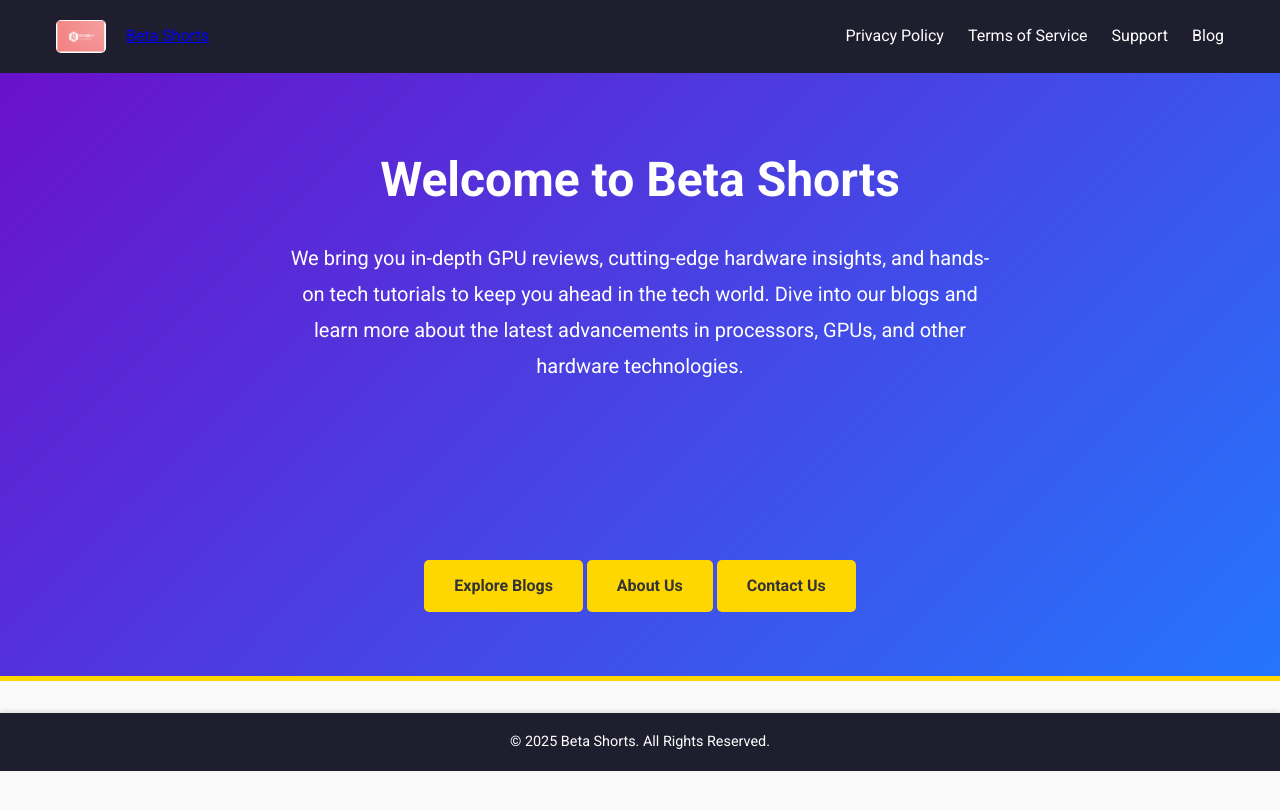
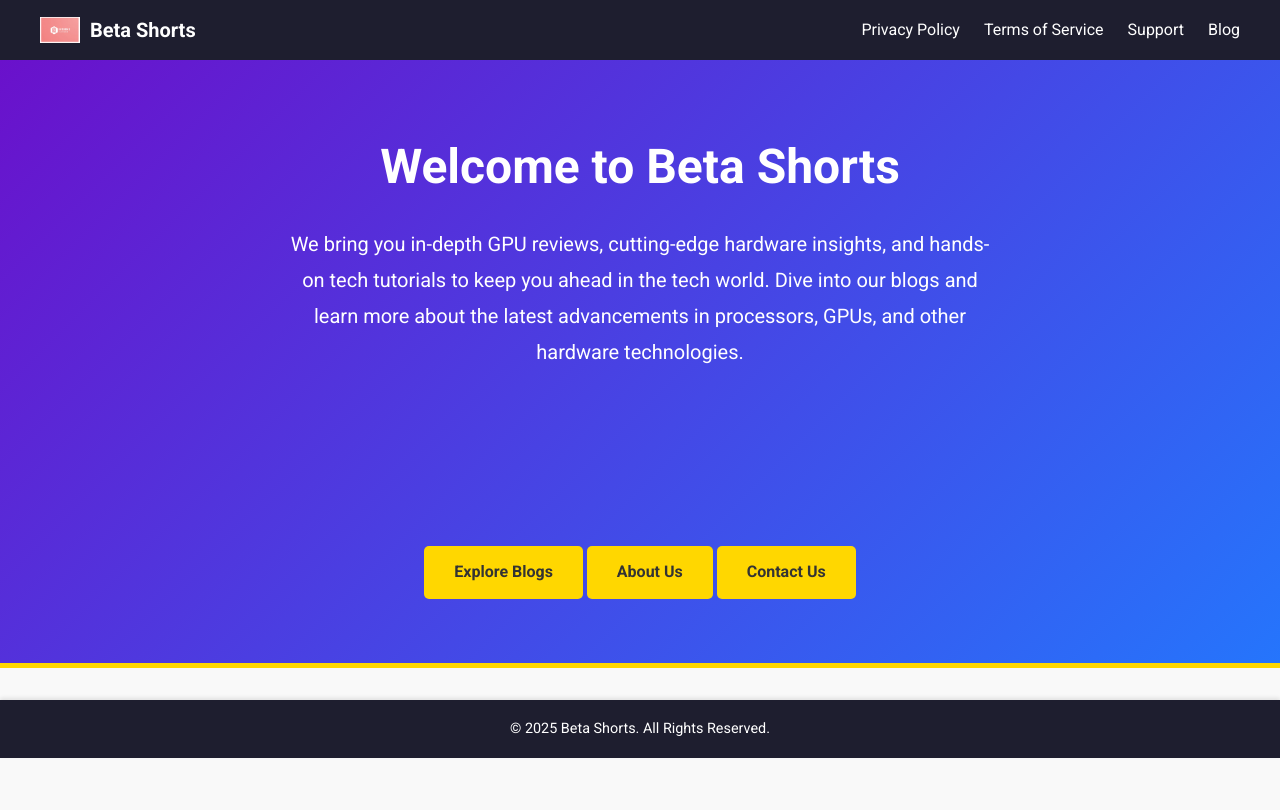
Before and after one commit to betashorts/betashorts-site, a Jekyll site: the page built from index.html, in a window 1280 px wide. Shown: the top 810 px of the page. Built offline with Jekyll 4.4.1, drawn with Linux system fonts in a browser that asks for light colours.

Commit message:
Update styles.css

```diff
--- a/css/styles.css
+++ b/css/styles.css
@@ -20,28 +20,28 @@ body {
     box-shadow: 0 2px 4px rgba(0, 0, 0, 0.1);
 }
 
-.navbar-logo {
-    width: 50px; /* Adjust the size of the logo */
-    height: auto; /* Maintain aspect ratio */
-    margin-right: 10px; /* Spacing between logo and text */
-    border-radius: 5px; /* Slight rounding for a polished look */
-    object-fit: contain; /* Ensure the logo fits nicely without distortion */
-}
-
-.navbar-brand {
-    display: flex;
-    align-items: center;
-    gap: 10px; /* Add consistent spacing between logo and text */
-}
-
 .navbar-container {
     display: flex;
     justify-content: space-between;
     align-items: center;
     max-width: 1200px;
     margin: 0 auto;
-    padding: 0.5rem 1rem; /* Add some vertical padding for better spacing */
 }
+
+.navbar-brand {
+    display: flex;
+    align-items: center;
+    text-decoration: none;
+    color: #fff;
+    font-size: 1.25rem;
+    font-weight: bold;
+}
+
+.navbar-logo {
+    width: 40px;
+    margin-right: 10px;
+}
+
 
 .navbar-links {
     list-style: none;
```
